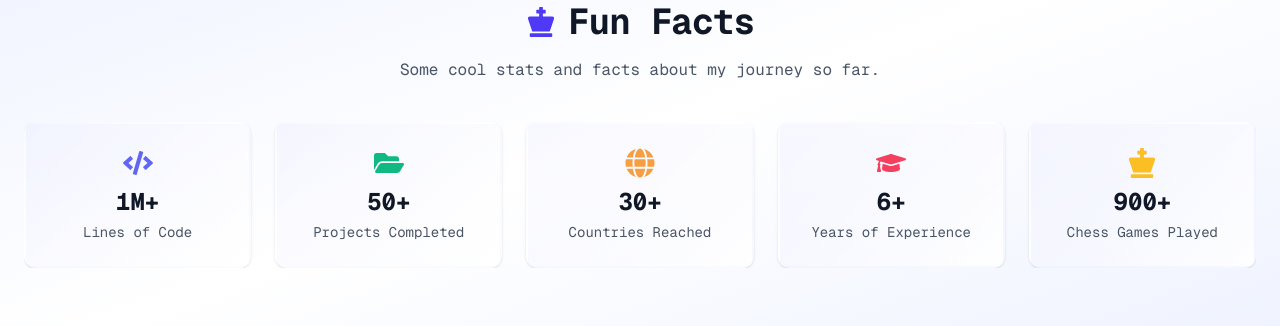
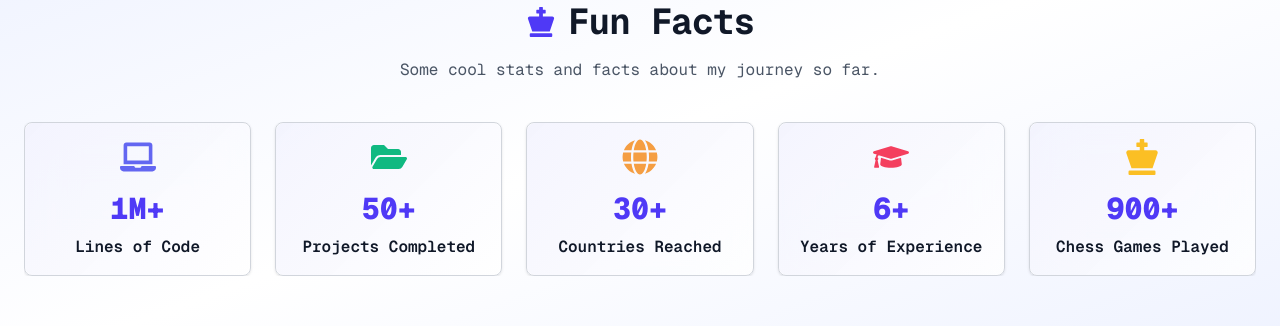
Before and after one commit to mdhasanpatwary/portfolio-app, a Next.js app: page / in a window 1280 px wide. Shown: the part 5140-5466 px from the top of the page. Built offline with nearby package versions, Linux system fonts and the light colour scheme; no server answers.

Commit message:
polish: funfact section card

```diff
--- a/components/funfact/Funfact.tsx
+++ b/components/funfact/Funfact.tsx
@@ -1,31 +1,10 @@
 "use client";
 
 import { FC } from "react";
-import {
-  FaCode,
-  FaFolderOpen,
-  FaGlobe,
-  FaGraduationCap,
-  FaChessKing,
-} from "react-icons/fa";
 import { FunFacts } from "@/types/data";
 import SectionTitle from "@/components/global/SectionTitle";
-
-const iconMap = {
-  FaCode,
-  FaFolderOpen,
-  FaGlobe,
-  FaGraduationCap,
-  FaChessKing,
-};
-
-const brandColors: Record<string, string> = {
-  FaCode: "#6366F1",
-  FaFolderOpen: "#10B981",
-  FaGlobe: "#F59E42",
-  FaGraduationCap: "#F43F5E",
-  FaChessKing: "#FBBF24",
-};
+import FunfactCard from "./FunfactCard";
+import { FaChessKing } from "react-icons/fa";
 
 type FunFactProps = { funFacts: FunFacts };
 
@@ -33,7 +12,7 @@ const FunFact: FC<FunFactProps> = ({ funFacts }) => {
   return (
     <section
       id="funfact"
-      className="w-full py-16 md:py-24 px-6 bg-gradient-to-br from-indigo-50 via-white to-indigo-50 dark:from-gray-900 dark:via-gray-800 dark:to-gray-900">
+      className="w-full py-16 md:py-24 px-6 bg-gradient-to-br from-indigo-50 via-white to-indigo-50 dark:bg-gradient-to-br dark:from-gray-950 dark:via-gray-900 dark:to-gray-800">
       <div className="max-w-7xl mx-auto">
         <SectionTitle
           title={funFacts.title}
@@ -43,39 +22,9 @@ const FunFact: FC<FunFactProps> = ({ funFacts }) => {
           {funFacts.subtitle}
         </SectionTitle>
         <div className="grid grid-cols-1 sm:grid-cols-2 md:grid-cols-3 lg:grid-cols-5 gap-6 sm:overflow-x-auto">
-          {funFacts.items.map((fact, index) => {
-            const Icon = iconMap[fact.icon as keyof typeof iconMap];
-            return (
-              <div
-                key={index}
-                tabIndex={0}
-                aria-label={`${fact.value} ${fact.label}`}
-                className="flex flex-col items-center bg-white dark:bg-gray-900 border-2 border-transparent hover:border-indigo-400 dark:hover:border-indigo-500 focus:border-indigo-500 dark:focus:border-indigo-400 rounded-lg md:rounded-xl p-6 shadow hover:shadow-lg transition outline-none focus:ring-2 focus:ring-indigo-400 dark:focus:ring-indigo-500"
-                style={{
-                  background:
-                    "linear-gradient(135deg, rgba(99,102,241,0.04) 0%, rgba(255,255,255,0.9) 100%)",
-                }}>
-                {Icon ? (
-                  <Icon
-                    className="mb-2 text-3xl"
-                    aria-label={fact.label}
-                    title={fact.label}
-                    style={{
-                      color:
-                        brandColors[fact.icon as keyof typeof brandColors] ||
-                        "#6366F1",
-                    }}
-                  />
-                ) : null}
-                <div className="text-2xl font-bold text-gray-900 dark:text-white">
-                  {fact.value}
-                </div>
-                <div className="text-sm text-gray-600 dark:text-gray-400 mt-1 text-center">
-                  {fact.label}
-                </div>
-              </div>
-            );
-          })}
+          {funFacts.items.map((fact, index) => (
+            <FunfactCard key={index} fact={fact} />
+          ))}
         </div>
       </div>
     </section>
--- /dev/null
+++ b/components/funfact/FunfactCard.tsx
@@ -0,0 +1,73 @@
+import { FC } from "react";
+import {
+  FaCode,
+  FaFolderOpen,
+  FaGlobe,
+  FaGraduationCap,
+  FaChessKing,
+  FaLaptop,
+} from "react-icons/fa";
+import { FunFact } from "@/types/data";
+
+const iconMap = {
+  FaCode,
+  FaFolderOpen,
+  FaGlobe,
+  FaGraduationCap,
+  FaChessKing,
+  FaLaptop,
+};
+
+const brandColors: Record<string, string> = {
+  FaFolderOpen: "#10B981",
+  FaGlobe: "#F59E42",
+  FaGraduationCap: "#F43F5E",
+  FaChessKing: "#FBBF24",
+  FaLaptop: "#6366F1",
+};
+
+interface FunfactCardProps {
+  fact: FunFact;
+}
+
+const FunfactCard: FC<FunfactCardProps> = ({ fact }) => {
+  const Icon = iconMap[fact.icon as keyof typeof iconMap];
+  return (
+    <div
+      tabIndex={0}
+      aria-label={`${fact.value} ${fact.title}`}
+      className="relative flex flex-col items-center bg-white/80 dark:bg-gray-800/90 backdrop-blur-xl border border-gray-300 dark:border-gray-700 rounded-lg p-4 shadow hover:shadow-lg transition duration-300 ease-in-out hover:border-indigo-400 dark:hover:border-indigo-500 outline-none focus:border-indigo-400 dark:focus:border-indigo-500 group overflow-hidden">
+      {/* Subtle gradient overlay for premium feel */}
+      <div
+        className="absolute inset-0 pointer-events-none select-none rounded-lg"
+        style={{
+          background:
+            "linear-gradient(135deg,rgba(99,102,241,0.07) 0%,rgba(255,255,255,0.03) 100%)",
+        }}
+      />
+      <div className="relative flex flex-col items-center gap-2 z-10 w-full">
+        {Icon ? (
+          <Icon
+            className="mb-2 text-3xl md:text-4xl"
+            aria-label={fact.title}
+            title={fact.title}
+            style={{
+              color:
+                brandColors[fact.icon as keyof typeof brandColors] || "#6366F1",
+            }}
+          />
+        ) : null}
+        <div className="text-2xl md:text-3xl font-extrabold text-indigo-600 dark:text-indigo-400">
+          {fact.value}
+        </div>
+        <div
+          className="text-base font-semibold text-gray-900 dark:text-white text-center"
+          title={fact.description}>
+          {fact.title}
+        </div>
+      </div>
+    </div>
+  );
+};
+
+export default FunfactCard;
--- a/types/data.ts
+++ b/types/data.ts
@@ -60,8 +60,9 @@ export interface Services {
 
 export interface FunFact {
   icon: string;
-  label: string;
   value: string;
+  title: string;
+  description: string;
 }
 export interface FunFacts {
   title: string;
```
Also changed, not shown: data/data.json.
